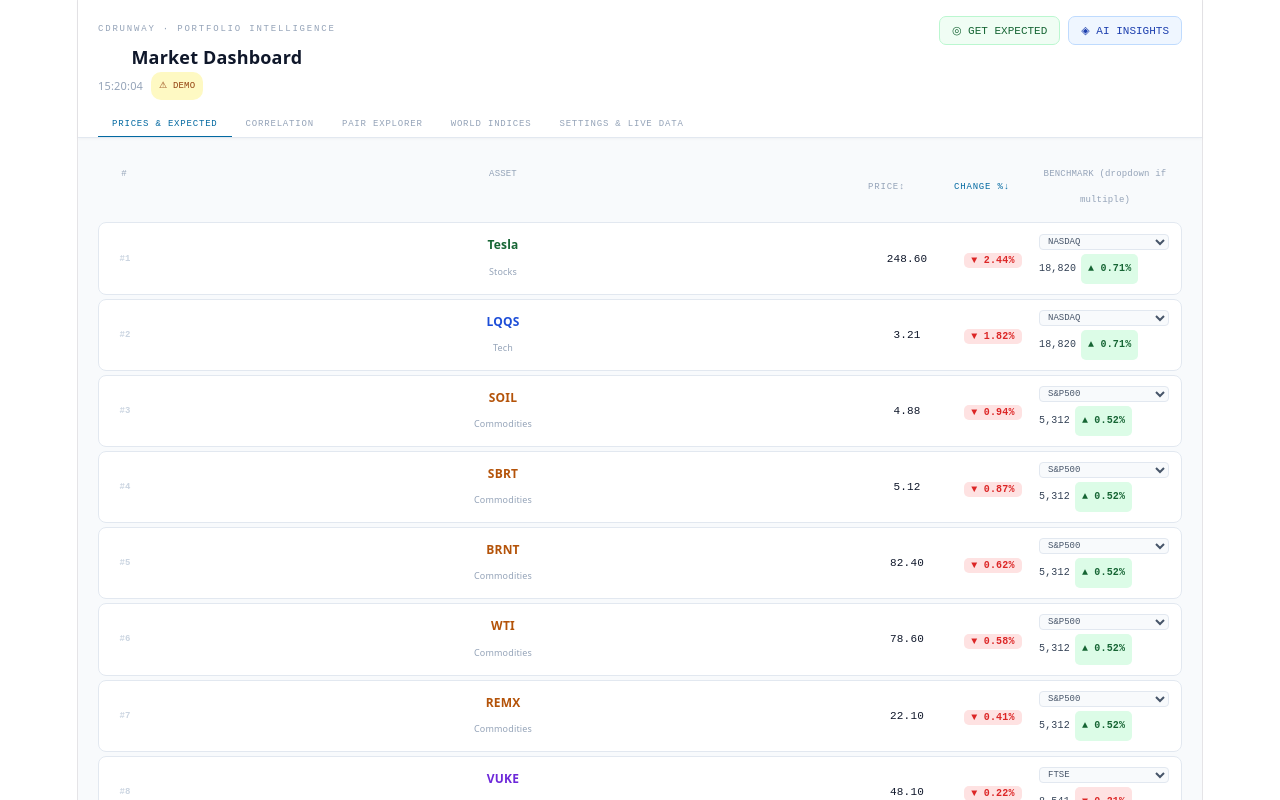
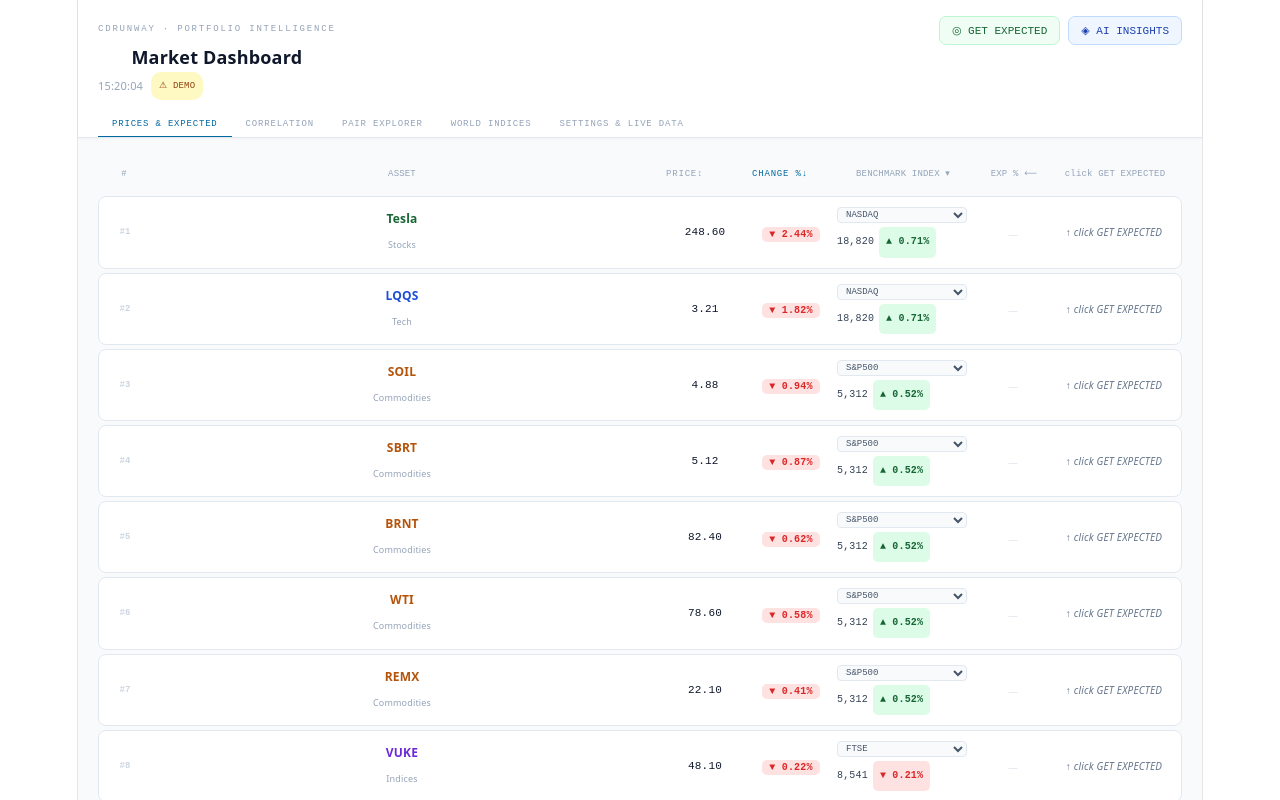
Before and after one commit to CDRunway/correlation-tool, a React (Vite) app: page / in a window 1280 px wide. Shown: the top 800 px of the page. Built offline with nearby package versions, Linux system fonts and the light colour scheme.

Commit message:
fix prices columns always visible

```diff
--- a/src/App.jsx
+++ b/src/App.jsx
@@ -206,7 +206,7 @@ function PriceRow({asset,idx,prices,expected,setExpected,showExp,expLoading,cust
   const exUp=ex?(ex.pct>=0):true;
 
   return(
-    <div className="trow" style={{background:"#fff",borderRadius:8,border:"1px solid #e2e8f0",padding:"9px 12px",marginBottom:4,display:"grid",gridTemplateColumns:"28px 1fr 80px 80px 130px"+(showExp?" 80px 110px":""),gap:6,alignItems:"center",transition:"background 0.12s"}}>
+    <div className="trow" style={{background:"#fff",borderRadius:8,border:"1px solid #e2e8f0",padding:"9px 12px",marginBottom:4,display:"grid",gridTemplateColumns:"28px 1fr 80px 80px 130px 80px 110px",gap:6,alignItems:"center",transition:"background 0.12s"}}>
       <div style={{fontFamily:"monospace",fontSize:9,color:"#cbd5e1",fontWeight:600}}>#{idx+1}</div>
       <div>
         <div style={{fontSize:12,fontWeight:600,color:col}}>{asset.label}</div>
@@ -230,9 +230,8 @@ function PriceRow({asset,idx,prices,expected,setExpected,showExp,expLoading,cust
           </div>
         ):<span style={{color:"#cbd5e1",fontSize:10}}>—</span>}
       </div>
-      {showExp&&(
-        <div>
-          {expLoading?<Shimmer/>:ex?(
+      <div>
+          {!showExp?<span style={{color:"#e2e8f0",fontSize:10}}>—</span>:expLoading?<Shimmer/>:ex?(
             editOpen?(
               <div style={{display:"flex",gap:3}}>
                 <input autoFocus value={editVal} onChange={e=>setEditVal(e.target.value)}
@@ -252,8 +251,7 @@ function PriceRow({asset,idx,prices,expected,setExpected,showExp,expLoading,cust
             )
           ):<span style={{color:"#cbd5e1",fontSize:10}}>—</span>}
         </div>
-      )}
-      {showExp&&<div style={{fontSize:10,color:"#64748b",fontStyle:"italic",overflow:"hidden",textOverflow:"ellipsis",whiteSpace:"nowrap"}}>{ex?.note||""}</div>}
+      <div style={{fontSize:10,color:"#64748b",fontStyle:"italic",overflow:"hidden",textOverflow:"ellipsis",whiteSpace:"nowrap"}}>{showExp?(ex?.note||""):"↑ click GET EXPECTED"}</div>
     </div>
   );
 }
@@ -509,14 +507,14 @@ Direct. No disclaimers. Max 320 words.`,900);
         {/* ═══ PRICES & EXPECTED ═══ */}
         {tab==="prices"&&(
           <div style={{animation:"fadeIn 0.25s ease"}}>
-            <div style={{display:"grid",gridTemplateColumns:"28px 1fr 80px 80px 130px"+(showExp?" 80px 110px":""),gap:6,padding:"5px 12px",marginBottom:4}}>
+            <div style={{display:"grid",gridTemplateColumns:"28px 1fr 80px 80px 130px 80px 110px",gap:6,padding:"5px 12px",marginBottom:4}}>
               <div style={{fontFamily:"monospace",fontSize:9,color:"#94a3b8"}}>#</div>
               <div style={{fontFamily:"monospace",fontSize:9,color:"#94a3b8"}}>ASSET</div>
               <SHdr col="price" which="price">PRICE</SHdr>
               <SHdr col="pct" which="price">CHANGE %</SHdr>
-              <div style={{fontFamily:"monospace",fontSize:9,color:"#94a3b8"}}>BENCHMARK (dropdown if multiple)</div>
-              {showExp&&<SHdr col="expPct" which="price">EXPECTED %</SHdr>}
-              {showExp&&<div style={{fontFamily:"monospace",fontSize:9,color:"#94a3b8"}}>REASONING</div>}
+              <div style={{fontFamily:"monospace",fontSize:9,color:"#94a3b8"}}>BENCHMARK INDEX ▾</div>
+              <div style={{fontFamily:"monospace",fontSize:9,color:"#94a3b8"}}>{showExp?"EXPECTED %":"EXP % ⟵"}</div>
+              <div style={{fontFamily:"monospace",fontSize:9,color:"#94a3b8"}}>{showExp?"REASONING":"click GET EXPECTED"}</div>
             </div>
 
             {!prices&&[1,2,3,4,5].map(i=><div key={i} style={{background:"#fff",borderRadius:8,border:"1px solid #e2e8f0",padding:"10px 12px",marginBottom:4}}><Shimmer/></div>)}
@@ -526,11 +524,7 @@ Direct. No disclaimers. Max 320 words.`,900);
                 setExpected={setExpected} showExp={showExp} expLoading={expLoading} customAssets={customAssets}/>
             ))}
 
-            {!showExp&&(
-              <div style={{marginTop:10,padding:"9px 12px",background:"#eff6ff",borderRadius:7,border:"1px solid #bfdbfe",fontSize:11,color:"#1e40af"}}>
-                Click <b>GET EXPECTED</b> at the top to show AI pre-market estimates alongside actuals.
-              </div>
-            )}
+
             {dataMode==="demo"&&(
               <div style={{marginTop:6,padding:"9px 12px",background:"#fef9c3",borderRadius:7,border:"1px solid #fde68a",fontSize:11,color:"#92400e"}}>
                 ⚠ Demo data. Go to Settings & Live Data tab to connect real prices.
```
